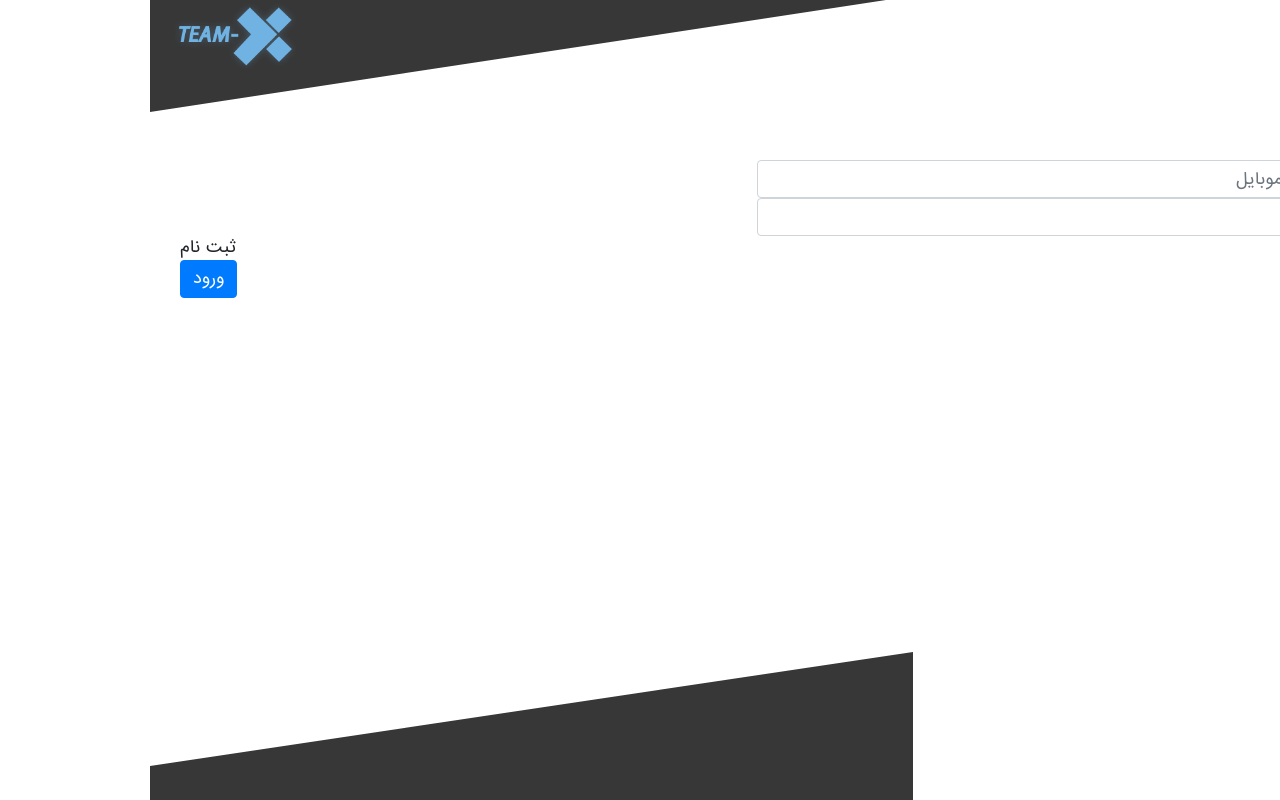
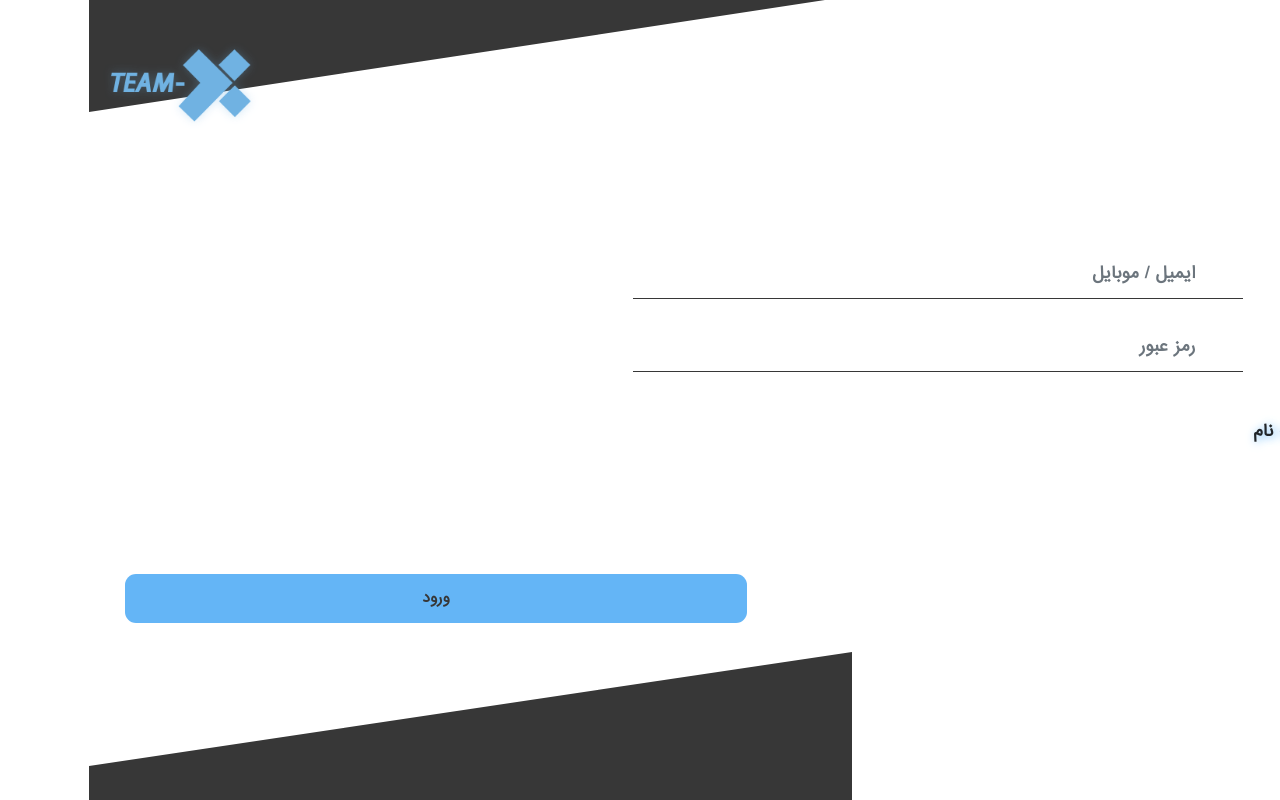
Before and after one commit to sr-ssh/food-manager-webapp, a React (Create React App) app: page / in a window 1280 px wide. Built offline with nearby package versions, Linux system fonts and the light colour scheme.

Commit message:
update login ui

```diff
--- a/package.json
+++ b/package.json
@@ -7,7 +7,7 @@
     "@testing-library/react": "^11.2.7",
     "@testing-library/user-event": "^12.8.3",
     "axios": "^0.21.1",
-    "bootstrap": "^4.6.0",
+    "bootstrap": "^5.0.1",
     "react": "^17.0.2",
     "react-bootstrap": "^1.6.1",
     "react-dom": "^17.0.2",
--- a/src/assets/styles/formStyle.css
+++ b/src/assets/styles/formStyle.css
@@ -1,64 +1,75 @@
 .form{
     margin-right: 10%;
-    margin-top: 8em;
+    margin-top: 50vh;
 }
 
-.form-input{
+.form-input {
     border: none;
+    outline: 0;
     border-bottom: 1px solid var(--button-color-one);
+    border-radius: 0;
     line-height: 2rem;
-    width: 152px;
-    margin-top: 14px;
     font-family: 'IranSans';
-    font-size: 12px;
     font-weight: bold;
+    font-size: 16px;
     color: var(--button-color-one);
-    padding-right: 44px;
+}
+
+.form-input:focus {
+    outline: 0;
+    box-shadow: 0;
+    border: 0;
+    border-bottom: 1px solid var(--button-color-one);
 }
 
 .form-submit{
     background-color: var(--button-background);
     border: none;
     border-radius: 11px;
-    padding: 9px;
+    /* padding: 9px;
     padding-left: 40px;
-    padding-right: 40px;
-    margin-top: 62px;
+    padding-right: 40px; */
+    /* margin-top: 45%; */
     font-size: 14px;
     font-weight: bold;
-    position: relative;
+    /* position: relative;
     left: -87px;
-    bottom: -19px;
-    width: 185px;
+    bottom: -19px; */
+    /* width: 60vw; */
     height: 49px;
     color: var(--button-color-one);
     font-family: 'IranSans';
 }
 
+.submitContainer {
+    margin-top: 130px;
+}
+
 .logo{
-    width: 136px;
     position: absolute;
-    top: 57px;
-    left: 20px;
+    top: 40px;
+    left: 5px;
 }
 
 .form-icon{
-    width: 17px;
+    position: relative;
+    top: 13px;
+    right: 50px;
     color: var(--button-background);
-    position: relative;
-    right: 27px;
-    top: 5px;
+
 }
 
-.register-link {
+/* .register-link {
     margin-right: 16px;
     margin-top: 60px;
-}
+} */
 
 .register-link a {
     color: inherit;
+    margin-right: 40px;
     text-decoration: none;
     text-shadow: 2px 1px 10px #64b5f6;
+    font-weight: bold;
 }
 
 .mzLogo {
@@ -66,5 +77,6 @@
 }
 
 .loginForm {
+    margin-top: 90px;
     height: 40vh;
 }
--- a/src/components/login.js
+++ b/src/components/login.js
@@ -10,7 +10,7 @@ import mobileLogo from './../assets/images/phone.svg'
 import emailLogo from './../assets/images/emaill.svg'
 import companyLogo from './../assets/images/company-name.svg'
 import passwordLogo from './../assets/images/password.svg'
-import { Container, Button, Form, Row, Col } from 'react-bootstrap';
+import { Container, Button, Form, Row, Col, Image, InputGroup, FormControl } from 'react-bootstrap';
 
 
 export const Login = () => {
@@ -37,30 +37,36 @@ export const Login = () => {
             <Container fluid className="p-0 d-flex flex-column">
                 <Row className="p-0 m-0 mzLogo">
                     <Col className="">
-                        <img src={logo} alt="logo" width="136px"/>
+                        <img className="logo" src={logo} alt="logo" width="168px"/>
                     </Col>
                 </Row>
-                <Row className="p-0 m-0 loginForm">
+                <Row className="ms-0 loginForm">
                     <Col>
-                        <Form>
-                            <Row className="w-100 m-auto">
-                                <Col md={6} sm={6} xs={6}>
-                                    <Form.Control className="w-100 mr-5" type="text" placeholder="ایمیل / موبایل" />
+                        <Form className="d-flex flex-column justify-content-center"  onSubmit={formHandeler}>
+                            <Row className="w-100 me-2">
+                                <Col md={1} sm={1} xs={1}>
+                                    <Image src={userLogo} className="form-icon" width="20px" height="20px"/>
+                                </Col>
+                                <Col md={6} sm={6} xs={8}>
+                                    <Form.Control size="lg" className="pe-5 pt-2 form-input shadow-none" type="text" placeholder="ایمیل / موبایل" />
                                 </Col>
                             </Row>
-                            <Row className="w-100 m-auto">
-                                <Col md={6} sm={6} xs={6}>
-                                    <Form.Control className="w-100 mr-5" type="password" placeholder="رمز عبور" />
+                            <Row className="w-100 me-2 mt-4">
+                                <Col md={1} sm={1} xs={1}>
+                                    <Image src={passwordLogo} className="form-icon" width="20px" height="20px"/>
+                                </Col>
+                                <Col md={6} sm={6} xs={8}>
+                                    <Form.Control size="lg" className="pe-5 form-input shadow-none" type="password" placeholder="رمز عبور" />
                                 </Col>
                             </Row>
-                            <Row className="m-0 ">
-                                <Col>
-                                    <a>ثبت نام</a>
+                            <Row className="w-100 me-2">
+                                <Col className="mt-5 register-link ">
+                                    <a href="/register">ثبت نام</a>
                                 </Col>
                             </Row>
-                            <Row className="m-0 ">
-                                <Col>
-                                    <Button>ورود</Button>
+                            <Row className="submitContainer ">
+                                <Col xs={6}className="me-auto ms-4">
+                                    <Button className="form-submit w-100">ورود</Button>
                                 </Col>
                             </Row>
                         </Form>
```
Also changed, not shown: 1 other file (tests, documents, lock files or other folders).
